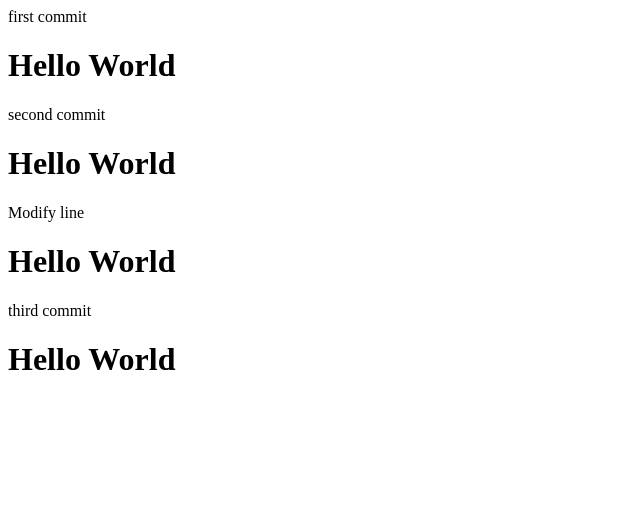
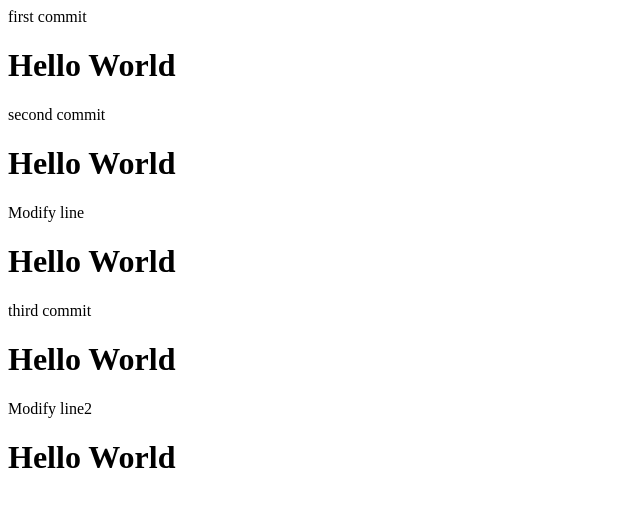
Before and after one commit to minwoo6/gitExam, a plain HTML site: page index.html in a window 1280 px wide. Shown: the whole page, without its empty margins (0-640 px from the left). Drawn offline with Linux system fonts and the light colour scheme.

Commit message:
Update index.html

```diff
--- a/index.html
+++ b/index.html
@@ -17,5 +17,8 @@
         third commit
         <h1>Hello World</h1>
 
+        Modify line2
+        <h1>Hello World</h1>
+
     </body>
 </html>
```
